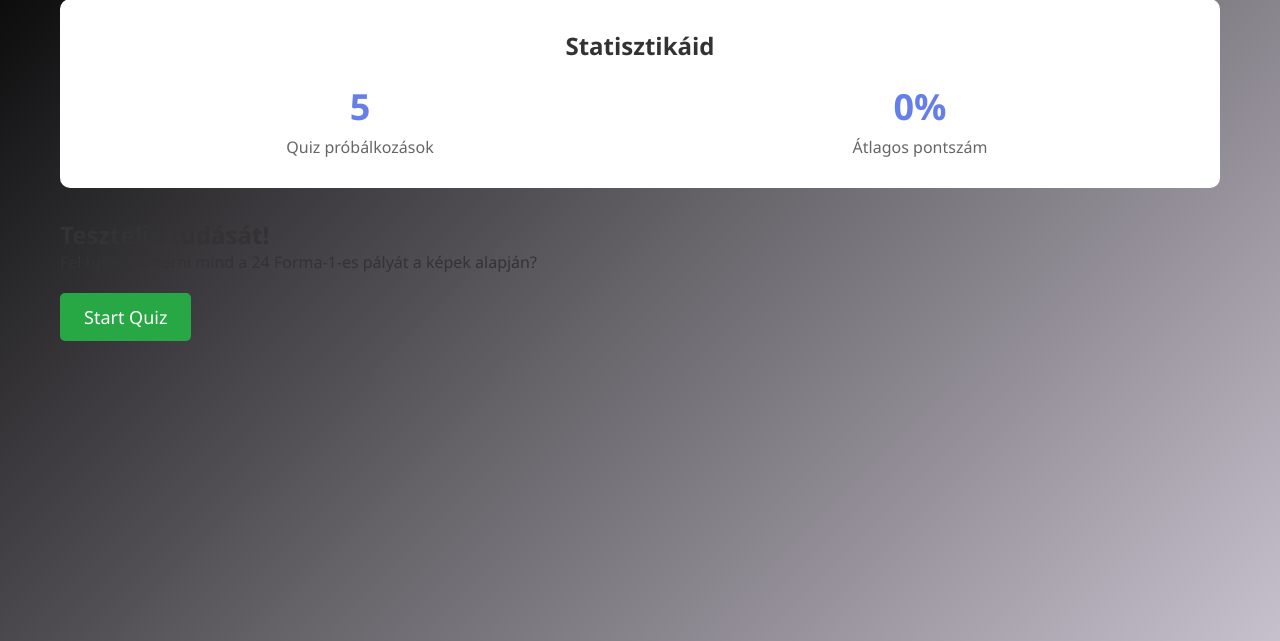
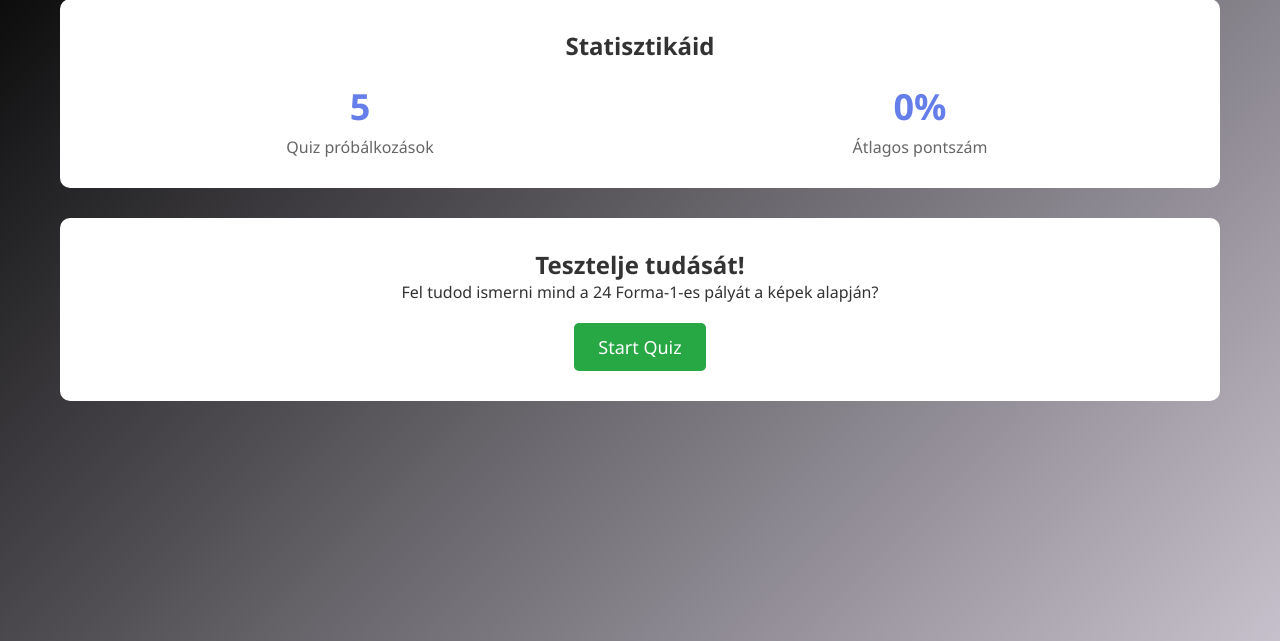
Before and after one commit to Embil22/F1TrackQuiz, a PHP site: page /frontend/index.php in a window 1280 px wide. Shown: the part 134-775 px from the top of the page. Run offline with PHP 8.4, Linux system fonts and the light colour scheme; a user stored in the database is signed in; data comes from the database, SQL or seed files in the repository.

Commit message:
Update style.css

```diff
--- a/frontend/style.css
+++ b/frontend/style.css
@@ -299,3 +299,11 @@ body {
     width: 100%;
   }
 }
+
+.quiz-info {
+  background: white;
+  padding: 30px;
+  border-radius: 10px;
+  margin-bottom: 30px;
+  text-align: center;
+}
```
